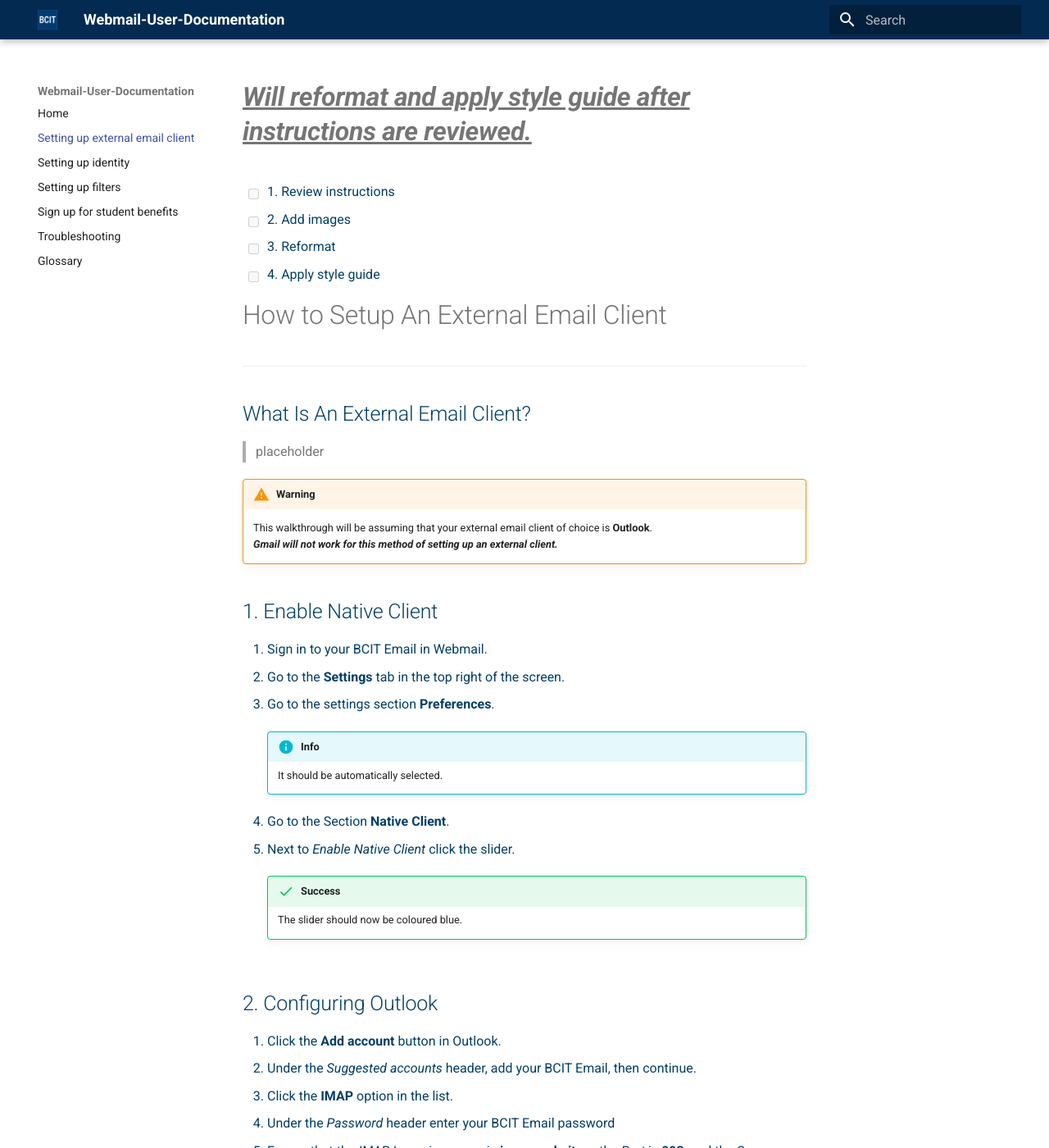
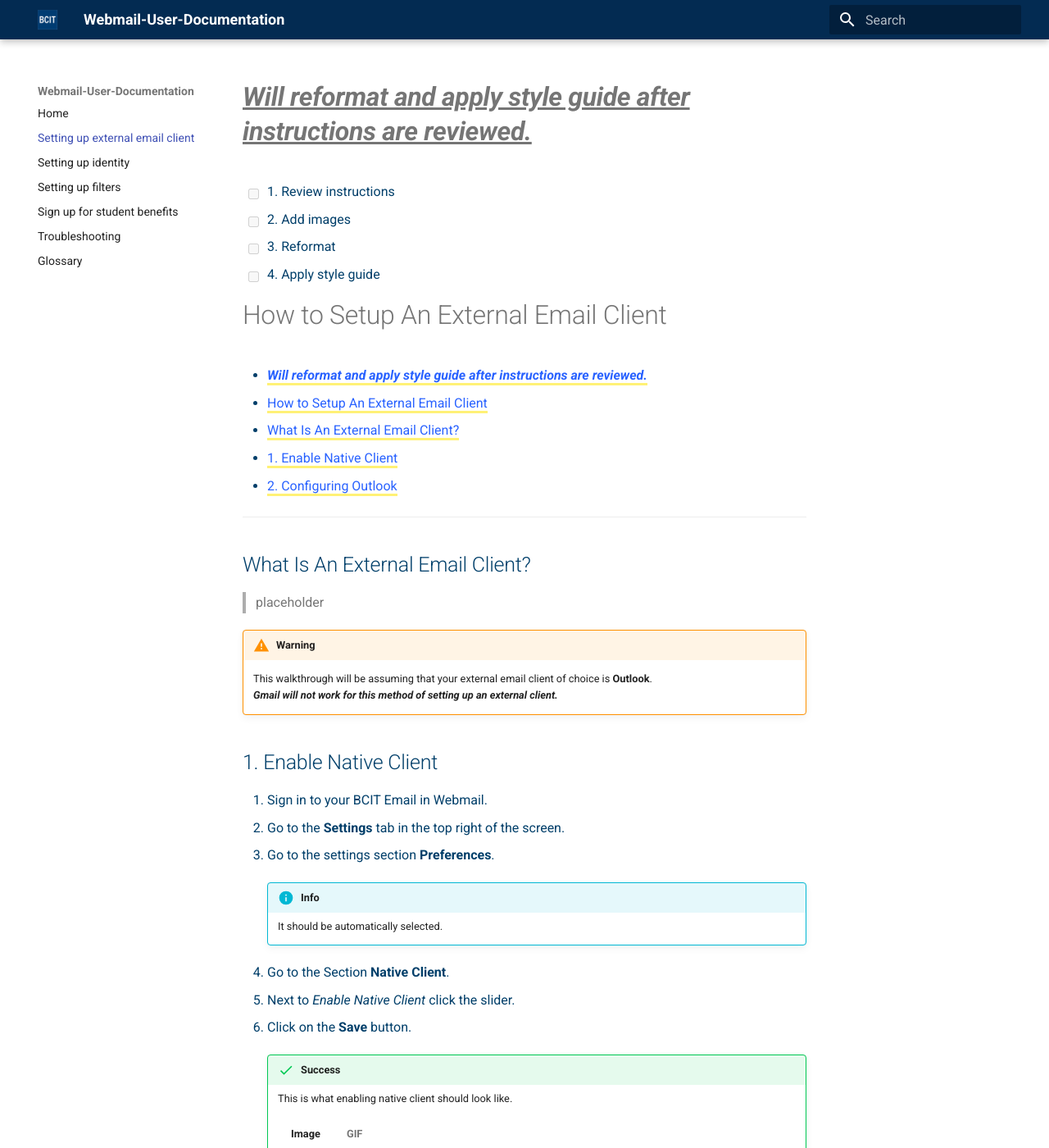
Before and after one commit to CJMCarlos/Webmail-User-Documentation, an MkDocs documentation site: the page built from docs/Setting up external email client.md, in a window 1280 px wide and 1400 px high. Shown: the whole window at 82% size. Built offline with MkDocs 1.6.1 and Material for MkDocs 9.7.7, drawn with Linux system fonts in a browser that asks for light colours.

Commit message:
Added images to email client

```diff
--- a/docs/Setting up external email client.md
+++ b/docs/Setting up external email client.md
@@ -1,4 +1,5 @@
 # <u>***Will reformat and apply style guide after instructions are reviewed.***</u>
+
 - [ ] 1. Review instructions
 - [ ] 2. Add images
 - [ ] 3. Reformat
@@ -6,8 +7,16 @@
 
 # How to Setup An External Email Client
 
+- [***Will reformat and apply style guide after instructions are reviewed.***](#will-reformat-and-apply-style-guide-after-instructions-are-reviewed)
+- [How to Setup An External Email Client](#how-to-setup-an-external-email-client)
+  - [What Is An External Email Client?](#what-is-an-external-email-client)
+  - [1. Enable Native Client](#1-enable-native-client)
+  - [2. Configuring Outlook](#2-configuring-outlook)
+
 ---
+
 ## What Is An External Email Client?
+
 > placeholder
 
 !!! warning
@@ -15,6 +24,7 @@
     ***Gmail will not work for this method of setting up an external client.***
 
 ## 1. Enable Native Client
+
 1. Sign in to your BCIT Email in Webmail.
 2. Go to the **Settings** tab in the top right of the screen.
 3. Go to the settings section **Preferences**.
@@ -24,11 +34,18 @@
 
 4. Go to the Section **Native Client**.
 5. Next to *Enable Native Client* click the slider.
+6. Click on the **Save** button.
 
     !!! success
-        The slider should now be coloured blue.
+        This is what enabling native client should look like.
+        === "Image"
+            ![Successful enabling of native client](assets/emailClient/enablenativeclient.png)
+
+        === "GIF"
+            ![Successful enabling of native client](assets/emailClient/nativeclient.gif)
 
 ## 2. Configuring Outlook
+
 1. Click the **Add account** button in Outlook.
 2. Under the *Suggested accounts* header, add your BCIT Email, then continue.
 3. Click the **IMAP** option in the list.
```
Also changed, not shown: docs/Setting up filters.md (+14 -1 lines), docs/Setting up identity.md (+11 -0 lines), docs/assets/emailClient/enablenativeclient.png (added), 1 other file.
